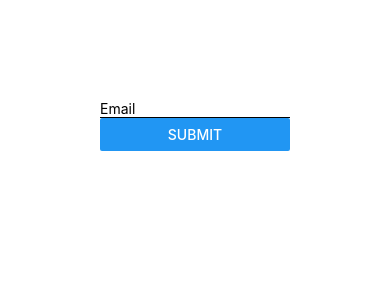
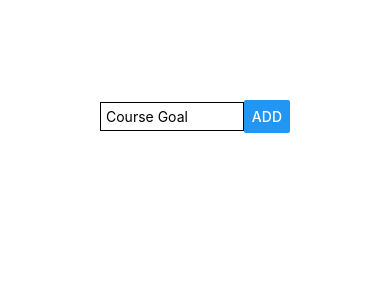
Before and after one commit to Nadinerodriguez/ReactNative, a React Native app in the folder first-app/: screen / in a window 390 px wide. Shown: the top 300 px of the page. Built offline with nearby package versions, Linux system fonts and the light colour scheme.

Commit message:
course goal

```diff
--- a/first-app/App.js
+++ b/first-app/App.js
@@ -4,17 +4,22 @@
 export default function App() {
   return (
     <View style={{padding:100}}>
-    <TextInput placeholder="Email" style={{borderBottomColor: 'black', borderBottomWidth: 1}} />
-    <Button title="Submit"/>
+      <View style= {{flexDirection: 'row', justifyContent: 'space-between', alignItems: 'center'}}>
+        <TextInput placeholder="Course Goal" style={{width: '90%', borderColor: 'black', borderWidth: 1, padding:5}} />
+        <Button title="ADD"/>
+      </View>
+
+      <View>
+      </View>
     </View>
   );
 }
 
-const styles = StyleSheet.create({
-  container: {
-    flex: 1,
-    backgroundColor: '#fff',
-    alignItems: 'center',
-    justifyContent: 'center',
-  },
-})
+// const styles = StyleSheet.create({
+//   container: {
+//     flex: 1,
+//     backgroundColor: '#fff',
+//     alignItems: 'center',
+//     justifyContent: 'center',
+//   },
+// })
```
Also changed, not shown: 1 other file (tests, documents, lock files or other folders).
